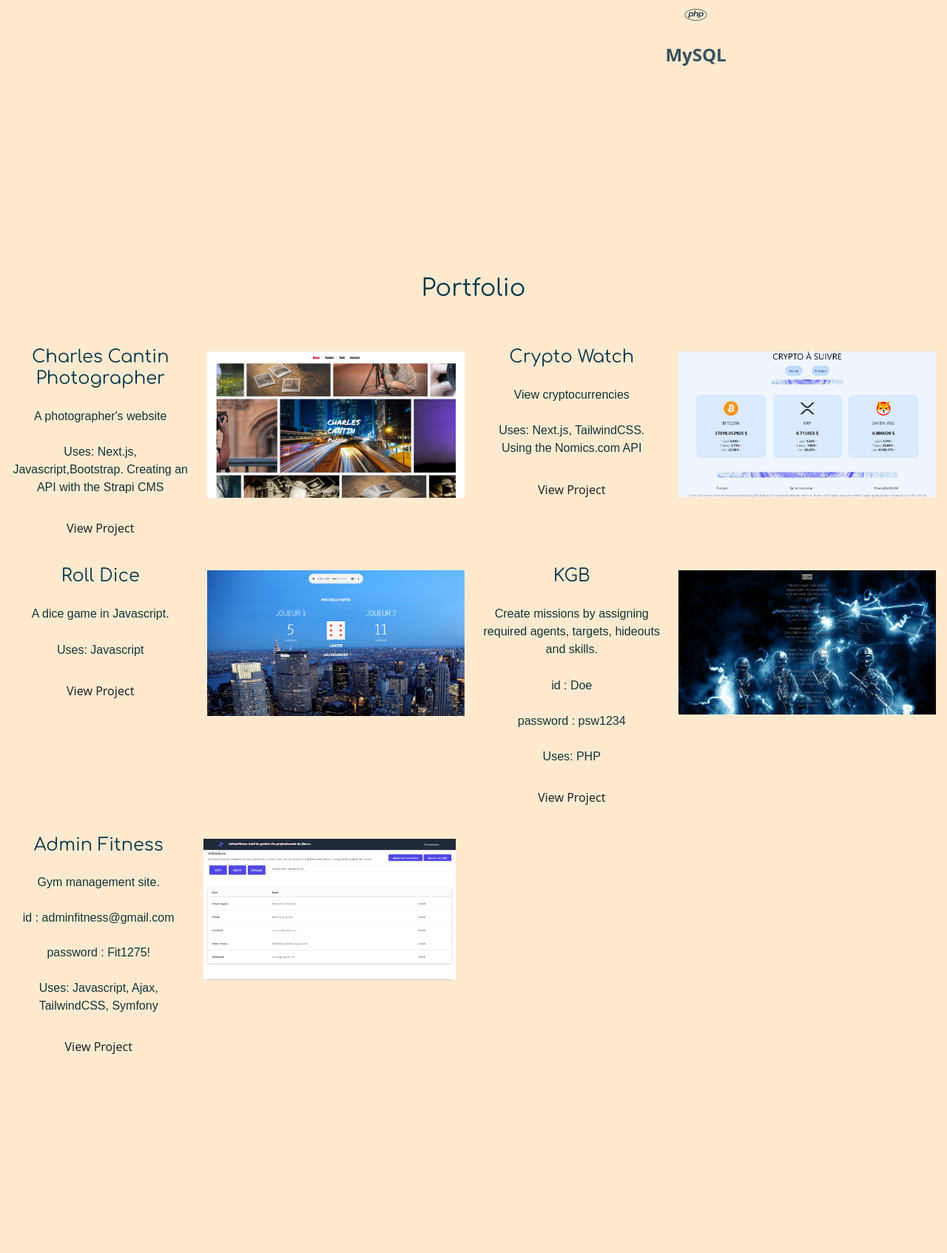
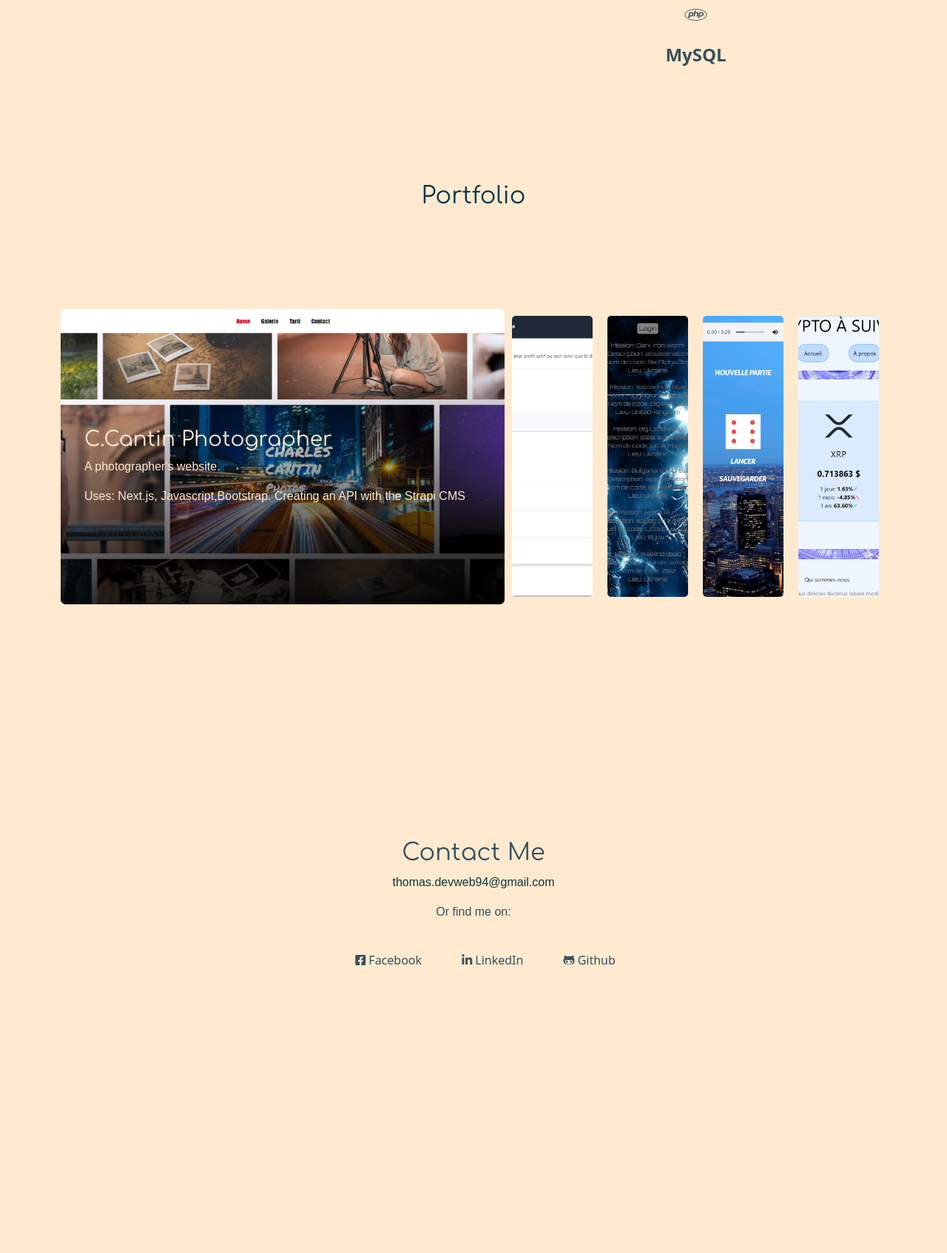
Before and after one commit to Thomas94170/portfolioparallax, a PHP site: page / in a window 1280 px wide. Shown: the part 1670-3364 px from the top of the page at 74% size. After the commit the page ends 2975 px from the top, so only its background shows below. Run offline with PHP 8.4, Linux system fonts and the light colour scheme; some web fonts are replaced.

Commit message:
refonte portfolio

```diff
--- a/index.html
+++ b/index.html
@@ -74,96 +74,90 @@
           </div>
         </div>
       </div><!-- End #About -->
+      <h2 class="text-center rellax" data-rellax-speed="0">Portfolio</h2>
+      <div id="portfolio" class="row cover">
+        <div class="portfolio-slide">
 
-      <div id="portfolio" class="row cover">
-        <h2 class="text-center rellax" data-rellax-speed="0">Portfolio</h2>
         <div class="container">
           <div class="row portfolio-projects"> <!-- Two project row-->
-            <div class="col-lg-6 rellax" data-rellax-speed="0"> <!--1st side project -->
-              <div class="row">
-                <div class="col-sm-5 text-center" >
-                  <h4 class="portfolio-projects--title">Charles Cantin Photographer</h4>
-                  <p class="portfolio-projects--desc">A photographer's website</p>
-                  <p class="portfolio-projects--desc">Uses: Next.js, Javascript,Bootstrap. Creating an API with the Strapi CMS</p>
-                  <a class="btn btn-rounded portfolio-projects--btn" href="https://charles-photographie.vercel.app/" role="button">View Project</a>
-                </div>
-                <div class="col-sm-7 text-center">
-                  <img class="portfolio-projects--image" src="./img/cantin.png">
-                </div>
-              </div>
+      <div class="portfolio-slide">
+
+        <div class="pict active" style="background: url(./img/cantin.png) center/cover;">
+          <div class="txt-contain">
+            <div class="txt">
+              <h3 class="titre">C.Cantin Photographer</h3>
+              <p class="desc">A photographer's website.</p>
+              <p class="desc">Uses: Next.js, Javascript,Bootstrap. Creating an API with the Strapi CMS</p>
+              <a class=" lien btn " href="https://charles-photographie.vercel.app/" role="button">View Project</a>
             </div>
-            <div class="col-lg-6 rellax" data-rellax-speed="0"> <!--2nd side project -->
-              <div class="row">
-                <div class="col-sm-5 text-center pull-right-sm"><!--flipped on small, unflipped on large-->
-                  <h4 class="portfolio-projects--title">Crypto Watch</h4>
-                  <p class="portfolio-projects--desc">View cryptocurrencies</p>
-                  <p class="portfolio-projects--desc">Uses: Next.js, TailwindCSS. Using the Nomics.com API</p>
-                  <a class="btn btn-rounded portfolio-projects--btn" href="https://ttcrypto-monnaies.vercel.app/" role="button">View Project</a>
-                </div>
-                <div class="col-sm-7 text-center pull-right-sm"><!--flipped on small, unflipped on large-->
-                  <img class="img-rounded portfolio-projects--image" src="./img/cryptowatch.png">
-                </div>
-              </div>
+          </div>
+        </div>
+
+        <div class="pict" style="background: url(./img/adminfitness.png) center/cover;">
+          <div class="txt-contain">
+            <div class="txt">
+              <h3 class="titre">Admin Fitness</h3>
+              <p class="desc">Gym management site.</p>
+              <p class="desc">id : adminfitness@gmail.com</p>
+              <p class="desc">password : Fit1275!</p>
+              <p class="desc">Uses: Javascript, Ajax, TailwindCSS, Symfony.</p>
+              <a class="lien btn  " href="https://adminfitness.fly.dev/" role="button">View Project</a>
             </div>
-          </div><!--end Two project row-->
+          </div>
+        </div>
 
-          <div class="row portfolio-projects"> <!-- Opposite Two project row-->
-            <div class="col-lg-6 rellax" data-rellax-speed="0"> <!--1st side project -->
-              <div class="row">
-                <div class="col-sm-5 text-center">
-                  <h4 class="portfolio-projects--title">Roll Dice</h4>
-                  <p class="portfolio-projects--desc">A dice game in Javascript.</p>
-                  <p class="portfolio-projects--desc">Uses: Javascript</p>
-                  <a class="btn btn-rounded portfolio-projects--btn" href="https://evaluation-studi-js-ththomas.netlify.app/" role="button">View Project</a>
-                </div>
-                <div class="col-sm-7 text-center">
-                  <img class="img-rounded portfolio-projects--image" src="./img/jeujs.png">
-                </div>
-              </div>
+        <div class="pict" style="background: url(./img/kgb.png) center/cover;">
+          <div class="txt-contain">
+            <div class="txt">
+              <h3 class="titre">KGB</h3>
+              <p class="desc">Create missions by assigning required agents, targets, hideouts and skills.</p>
+              <p class="desc">id : Doe / password : psw1234</p>
+              <p class="desc">Uses: PHP</p>
+
+              <a class="lien btn" href="https://spygame.fly.dev/" role="button">View Project</a>
             </div>
-            <div class="col-lg-6 rellax" data-rellax-speed="0"> <!--2nd side project -->
-              <div class="row">
-                <div class="col-sm-5 text-center pull-right-sm"><!--flipped on small, unflipped on large-->
-                  <h4 class="portfolio-projects--title">KGB</h4>
-                  <p class="portfolio-projects--desc">Create missions by assigning required agents, targets, hideouts and skills.
+          </div>
+        </div>
 
-                  </p>
-                  <p class="portfolio-projects--desc">id : Doe
+        <div class="pict" style="background: url(./img/jeujs.png) center/cover;">
+          <div class="txt-contain">
+            <div class="txt">
+              <h3 class="titre">Roll Dice</h3>
+              <p class="desc">A dice game in Javascript.</p>
+              <p class="desc">Uses: Javascript.</p>
+              <a class="lien btn" href="https://evaluation-studi-js-ththomas.netlify.app/" role="button">View Project</a>
+            </div>
+          </div>
+        </div>
 
-                </p>
-                <p class="portfolio-projects--desc">password : psw1234
-
-                </p>
-                  <p class="portfolio-projects--desc">Uses: PHP</p>
-                  <a class="btn btn-rounded portfolio-projects--btn" href="https://spygame.fly.dev/" role="button">View Project</a>
-                </div>
-                <div class="col-sm-7 text-center pull-right-sm"><!--flipped on small, unflipped on large-->
-                  <img class="img-rounded portfolio-projects--image" src="./img/kgb.png">
-                </div>
-              </div>
+        <div class="pict" style="background: url(./img/cryptowatch.png) center/cover;">
+          <div class="txt-contain">
+            <div class="txt">
+              <h3 class="titre">Crypto watch</h3>
+              <p class="desc">View cryptocurrencies.</p>
+              <p class="desc">Uses: Next.js, TailwindCSS. Using the Nomics.com API.</p>
+              <a class="lien btn" href="https://ttcrypto-monnaies.vercel.app/" role="button">View Project</a>
             </div>
-            <div class="row portfolio-projects"> <!-- Opposite Two project row-->
-                <div class="col-lg-6 rellax" data-rellax-speed="0"> <!--1st side project -->
-                  <div class="row">
-                    <div class="col-sm-5 text-center">
-                      <h4 class="portfolio-projects--title">Admin Fitness</h4>
-                      <p class="portfolio-projects--desc">Gym management site.</p>
-                      <p class="portfolio-projects--desc">id : adminfitness@gmail.com</p>
-                      <p class="portfolio-projects--desc">password : Fit1275!</p>
-                      <p class="portfolio-projects--desc">Uses: Javascript, Ajax, TailwindCSS, Symfony</p>
-                      <a class="btn btn-rounded portfolio-projects--btn" href="https://adminfitness.fly.dev/" role="button">View Project</a>
-                    </div>
-                    <div class="col-sm-7 text-center">
-                      <img class="img-rounded portfolio-projects--image" src="./img/adminfitness.png">
-                    </div>
-                  </div>
-                </div>
-
-          </div><!--end Opposite Two project row-->
-
+          </div>
+        </div>
+      </div>
+          </div>
         </div>
         </div>
-      </div><!-- End #Portfolio -->
+      </div>
+    </div>
+
+
+
+
+
+
+
+
+
+
+
+
 
 
 
--- a/script.js
+++ b/script.js
@@ -38,7 +38,7 @@
 
 //jquery pour le slide
 
-$(".image").click(function () {
-  $(".image").removeClass("active");
+$(".pict").click(function () {
+  $(".pict").removeClass("active");
   $(this).addClass("active");
 });
--- a/style.css
+++ b/style.css
@@ -206,7 +206,7 @@
     margin-bottom: 10%; } }
 .portfolio-projects--btn {
   background: transparent;
-  color: #37505C;
+  color:#FFEAD0 ;
   border: 1px solid #37505C;
   border-radius: 5px;
   margin-bottom: 1.25em; }
@@ -262,38 +262,37 @@
 
 
 
-.image{
-  min-width: 60px;
-  margin: 10px;
-  cursor: pointer;
-  transition: .5s cubic-bezier(0.05,0.61,0.41,0.95);
-  overflow: hidden;
-  position:relative;
-}
-.image.active{
-  flex-grow: 100;
-  max-width: 600px;
-  margin:0px;
-  border-radius: 7px;
-  background-size: auto 100%;
-}
 
-.image:not(.active){
-  flex-grow: 1;
-  border-radius: 5px;
-}
 
-.portfolio-slide{
-  font-family:url(./Zen_Dots/ZenDots-Regular.ttf);
+
+    .portfolio-slide {
       display: flex;
       min-width: 600px;
       max-width: 900px;
       height: 400px;
       margin: 4rem auto;
     }
-
-.txt-contain{
-  width: 100px;
+    .pict {
+      min-width: 60px;
+      margin: 10px;
+      cursor: pointer;
+      transition: .5s cubic-bezier(0.05, 0.61, 0.41,0.95);
+      overflow: hidden;
+      position: relative;
+    }
+    .pict.active {
+      flex-grow: 100;
+      max-width: 600px;
+      margin: 0px;
+      border-radius: 7px;
+      background-size: auto 100%;
+    }
+    .pict:not(.active){
+      flex-grow: 1;
+      border-radius: 5px;
+    }
+    .txt-contain {
+      width: 100%;
       height: 400px;
       padding: 2rem;
       visibility: hidden;
@@ -301,17 +300,26 @@
       opacity: 0;
       transition: all .4s ease;
       background: linear-gradient(354deg, black 0%, transparent 72%);
-  color: #FFEAD0;
+      color: white;
       overflow: hidden;
     }
-
-.txt{
+    .txt {
       position: absolute;
       bottom: 5rem;
     }
-
-.active .txt-contain{
+    .active .txt-contain {
       visibility: visible;
-  transform:translateY(Opx);
+      transform: translateY(0px);
       opacity: 1;
     }
+
+    .titre{
+      color: #FFEAD0;
+    }
+    .desc{
+      color: #FFEAD0;
+    }
+
+    .lien{
+      color: #FFEAD0;
+    }
```
Lines whose indentation alone changed are shown as unchanged.
